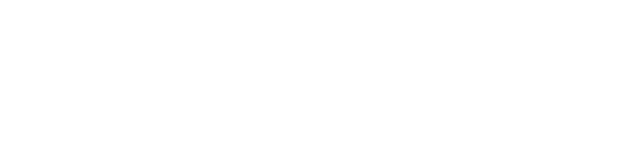
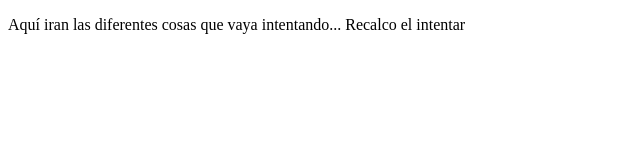
Before and after one commit to 6Ovi9/oviodi, a plain HTML site: page subpaginas/proyectos.html in a window 1280 px wide. Shown: the whole page, without its empty margins (0-640 px from the left). Drawn offline with Linux system fonts and the light colour scheme.

Commit message:
Update proyectos.html

```diff
--- a/subpaginas/proyectos.html
+++ b/subpaginas/proyectos.html
@@ -1,3 +1,3 @@
 <!DOCTYPE html>
 <html>
-    <p inicio1></p>
+    <p>Aquí iran las diferentes cosas que vaya intentando... Recalco el intentar</p>
```
